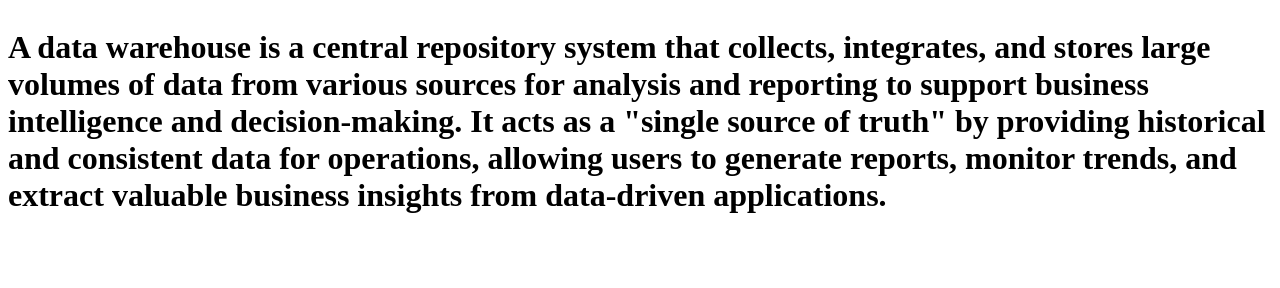
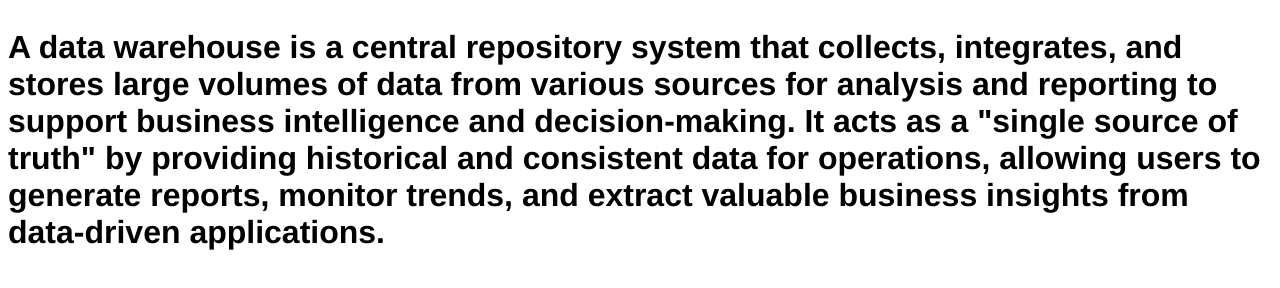
Before and after one commit to FathimaYummna/sample-project, a plain HTML site: page index.html in a window 1280 px wide. Shown: the part 48-336 px from the top of the page. Drawn offline with Linux system fonts and the light colour scheme.

Commit message:
added a css file

```diff
--- a/index.html
+++ b/index.html
@@ -1,5 +1,6 @@
 <html>
 <head>
+    <link rel="stylesheet" href="style.css"/>
 <title>My First Web Page</title>
 </head>
 <body>
--- /dev/null
+++ b/style.css
@@ -0,0 +1,3 @@
+p{
+    font-family:'Franklin Gothic Medium', 'Arial Narrow', Arial, sans-serif
+}
```
